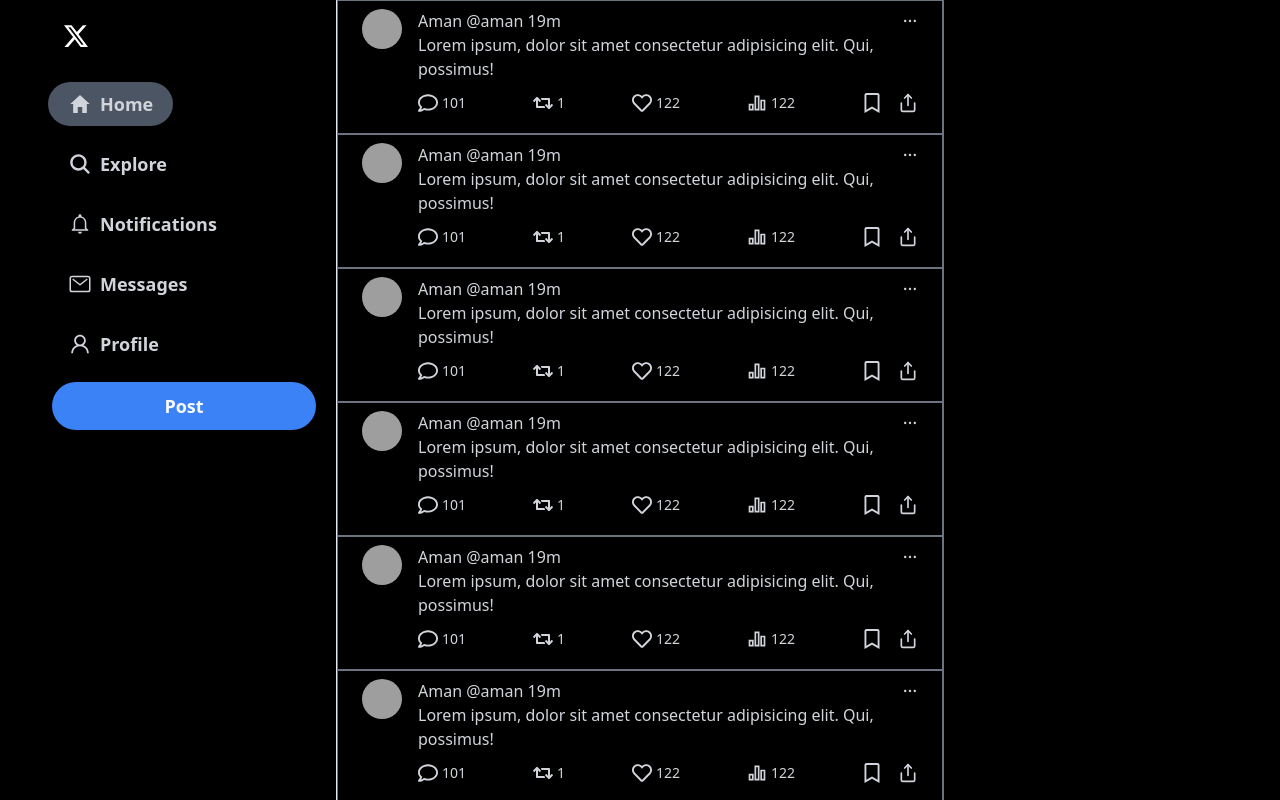
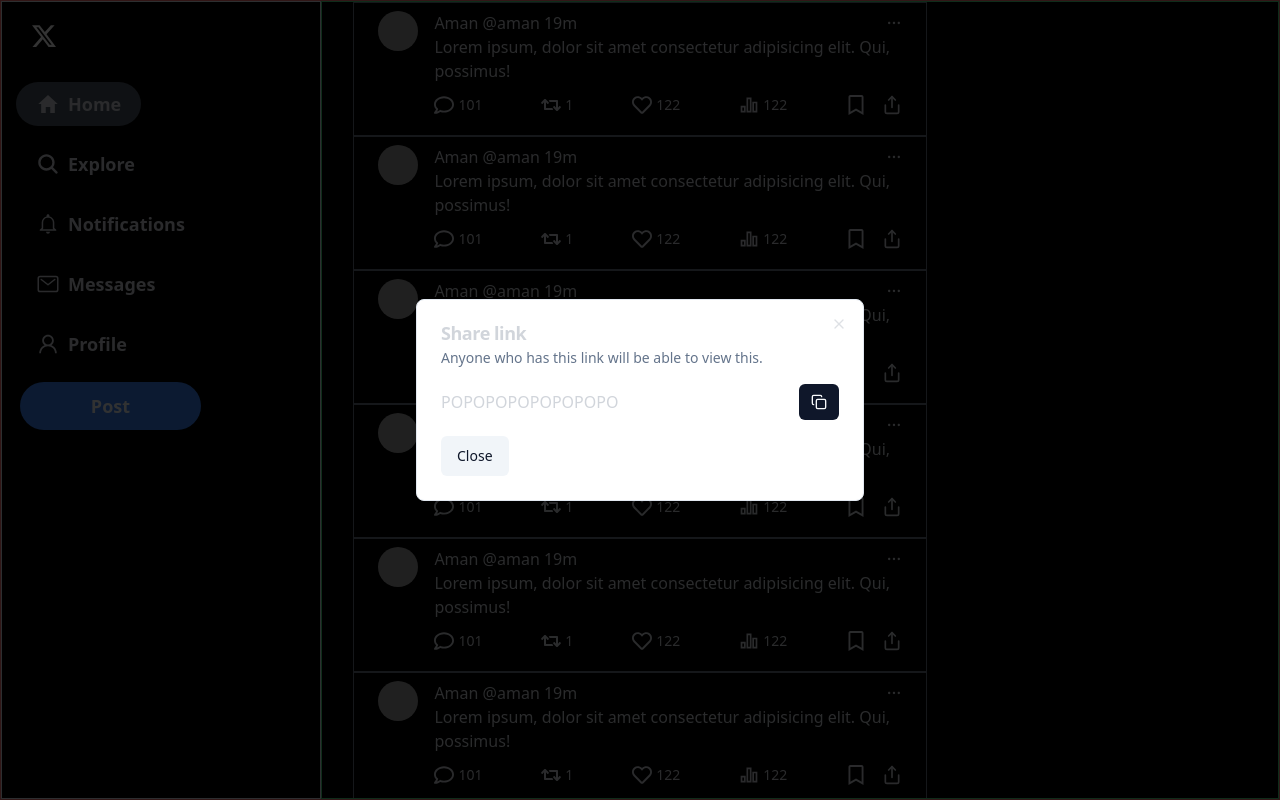
Before and after one commit to AmanWebDev2/twitter_clone, a Next.js app: page /home in a window 1280 px wide. Both pictures are taken after a click on the button "Post". Built offline with nearby package versions, Linux system fonts and the light colour scheme; grey boxes are pictures that could not be loaded.

Commit message:
fixed layout and added post dialog

```diff
--- a/package.json
+++ b/package.json
@@ -10,6 +10,7 @@
   },
   "dependencies": {
     "@radix-ui/react-avatar": "^1.0.4",
+    "@radix-ui/react-dialog": "^1.0.5",
     "@radix-ui/react-slot": "^1.0.2",
     "class-variance-authority": "^0.7.0",
     "clsx": "^2.1.1",
--- a/src/app/(root)/home/page.tsx
+++ b/src/app/(root)/home/page.tsx
@@ -2,23 +2,21 @@
 import LeftNavigation from '../../../components/home/LeftNavigation';
 const page = () => {
   return (
-    <div className='grid grid-cols-12 h-screen'>
-        <div className="col-span-3">
+    <div className='flex justify-center w-full h-screen border border-red-400'>
+        <div className="border w-1/4">
           <LeftNavigation/>
         </div>
-        <div className="col-span-6 border-r-[0.5px] border-l-[0.5px] min-h-screen overflow-y-scroll border-r-slate-500">
+        <div className="border border-green-400 flex justify-center flex-1 overflow-auto">
+          <div className="tweets w-3/5">
           <TweetCard/>
           <TweetCard/>
           <TweetCard/>
           <TweetCard/>
           <TweetCard/>
           <TweetCard/>
-          <TweetCard/>
-          <TweetCard/>
-          <TweetCard/>
-          <TweetCard/>
+          </div>
+          <div className="w-1/3"></div>
         </div>
-        <div className="col-span-3"></div>
     </div>
   )
 }
--- a/src/app/layout.tsx
+++ b/src/app/layout.tsx
@@ -22,7 +22,7 @@
   return (
     <html lang="en">
       <body className={cn(
-            "min-h-screen bg-black container text-gray-300 font-sans antialiased",
+            "min-h-screen bg-black text-gray-300 font-sans antialiased",
           fontSans.variable
         )}>{children}</body>
     </html>
--- a/src/components/home/LeftNavigation.tsx
+++ b/src/components/home/LeftNavigation.tsx
@@ -8,6 +8,7 @@
 import { IoLeafOutline, IoMailOutline, IoSearch } from "react-icons/io5";
 import { AiOutlineUser } from "react-icons/ai";
 import { Button } from "@/components/ui/button";
+import { PostDialog } from "./PostDialog";
 
 interface TwitterSideBarLink {
   title: string;
@@ -47,7 +48,7 @@
   const pathName = usePathname();
 
   return (
-    <header className="flex flex-col w-[88px] mr-10 xl:mr-0 ml-auto xl:w-auto">
+    <header className="fixed top-0 left-0 bottom-0 flex flex-col w-[88px] mr-10 xl:mr-0 ml-auto xl:w-auto">
       <div className="logo mx-5 mt-3">
         <div className="items-start inline-block text-2xl cursor-pointer hover:bg-gray-700 transition-all  p-3 rounded-full">
           <BsTwitterX fill="white" />
@@ -74,10 +75,7 @@
             );
           })}
           <div className="px-5">
-          <Button className=" hidden xl:inline-flex w-full capitalize rounded-full bg-blue-500 hover:bg-blue-600 py-6 font-semibold text-lg">Post</Button>
-        <Button className=" xl:hidden px-5 mx-1 w-full rounded-full bg-blue-500 hover:bg-blue-600 py-6 font-semibold text-lg">
-        <IoLeafOutline />
-        </Button>
+          <PostDialog/>
           </div>
         </nav>
     </header>
--- /dev/null
+++ b/src/components/home/PostDialog.tsx
@@ -0,0 +1,52 @@
+import { Button } from "@/components/ui/button"
+import {
+  Dialog,
+  DialogClose,
+  DialogContent,
+  DialogDescription,
+  DialogFooter,
+  DialogHeader,
+  DialogTitle,
+  DialogTrigger,
+} from "@/components/ui/dialog"
+import { CopyIcon } from "lucide-react"
+import { IoLeafOutline } from "react-icons/io5"
+
+export function PostDialog() {
+  return (
+    <Dialog>
+      <DialogTrigger asChild>
+        <div>
+         <Button className=" hidden xl:inline-flex w-full capitalize rounded-full bg-blue-500 hover:bg-blue-600 py-6 font-semibold text-lg">Post</Button>
+        <Button className=" xl:hidden px-5 mx-1 w-full rounded-full bg-blue-500 hover:bg-blue-600 py-6 font-semibold text-lg">
+        <IoLeafOutline />
+        </Button>
+        </div>
+      </DialogTrigger>
+      <DialogContent className="sm:max-w-md">
+        <DialogHeader>
+          <DialogTitle>Share link</DialogTitle>
+          <DialogDescription>
+            Anyone who has this link will be able to view this.
+          </DialogDescription>
+        </DialogHeader>
+        <div className="flex items-center space-x-2">
+          <div className="grid flex-1 gap-2">
+             POPOPOPOPOPOPOPO
+          </div>
+          <Button type="submit" size="sm" className="px-3">
+            <span className="sr-only">Copy</span>
+            <CopyIcon className="h-4 w-4" />
+          </Button>
+        </div>
+        <DialogFooter className="sm:justify-start">
+          <DialogClose asChild>
+            <Button type="button" variant="secondary">
+              Close
+            </Button>
+          </DialogClose>
+        </DialogFooter>
+      </DialogContent>
+    </Dialog>
+  )
+}
--- a/src/components/home/TweetCard.tsx
+++ b/src/components/home/TweetCard.tsx
@@ -47,7 +47,7 @@
 
 const TweetCardFooter = () => {
   return (
-    <div className="flex items-center justify-between py-3">
+    <div className="flex flex-wrap gap-3 items-center justify-between py-3">
       <div className="reply text-xl hover:rounded-ful hover:text-blue-500">
         <div className="flex items-center gap-1">
           <FaRegComment className="text-xl" />
--- /dev/null
+++ b/src/components/ui/dialog.tsx
@@ -0,0 +1,122 @@
+"use client"
+
+import * as React from "react"
+import * as DialogPrimitive from "@radix-ui/react-dialog"
+import { X } from "lucide-react"
+
+import { cn } from "@/lib/utils"
+
+const Dialog = DialogPrimitive.Root
+
+const DialogTrigger = DialogPrimitive.Trigger
+
+const DialogPortal = DialogPrimitive.Portal
+
+const DialogClose = DialogPrimitive.Close
+
+const DialogOverlay = React.forwardRef<
+  React.ElementRef<typeof DialogPrimitive.Overlay>,
+  React.ComponentPropsWithoutRef<typeof DialogPrimitive.Overlay>
+>(({ className, ...props }, ref) => (
+  <DialogPrimitive.Overlay
+    ref={ref}
+    className={cn(
+      "fixed inset-0 z-50 bg-black/80  data-[state=open]:animate-in data-[state=closed]:animate-out data-[state=closed]:fade-out-0 data-[state=open]:fade-in-0",
+      className
+    )}
+    {...props}
+  />
+))
+DialogOverlay.displayName = DialogPrimitive.Overlay.displayName
+
+const DialogContent = React.forwardRef<
+  React.ElementRef<typeof DialogPrimitive.Content>,
+  React.ComponentPropsWithoutRef<typeof DialogPrimitive.Content>
+>(({ className, children, ...props }, ref) => (
+  <DialogPortal>
+    <DialogOverlay />
+    <DialogPrimitive.Content
+      ref={ref}
+      className={cn(
+        "fixed left-[50%] top-[50%] z-50 grid w-full max-w-lg translate-x-[-50%] translate-y-[-50%] gap-4 border bg-background p-6 shadow-lg duration-200 data-[state=open]:animate-in data-[state=closed]:animate-out data-[state=closed]:fade-out-0 data-[state=open]:fade-in-0 data-[state=closed]:zoom-out-95 data-[state=open]:zoom-in-95 data-[state=closed]:slide-out-to-left-1/2 data-[state=closed]:slide-out-to-top-[48%] data-[state=open]:slide-in-from-left-1/2 data-[state=open]:slide-in-from-top-[48%] sm:rounded-lg",
+        className
+      )}
+      {...props}
+    >
+      {children}
+      <DialogPrimitive.Close className="absolute right-4 top-4 rounded-sm opacity-70 ring-offset-background transition-opacity hover:opacity-100 focus:outline-none focus:ring-2 focus:ring-ring focus:ring-offset-2 disabled:pointer-events-none data-[state=open]:bg-accent data-[state=open]:text-muted-foreground">
+        <X className="h-4 w-4" />
+        <span className="sr-only">Close</span>
+      </DialogPrimitive.Close>
+    </DialogPrimitive.Content>
+  </DialogPortal>
+))
+DialogContent.displayName = DialogPrimitive.Content.displayName
+
+const DialogHeader = ({
+  className,
+  ...props
+}: React.HTMLAttributes<HTMLDivElement>) => (
+  <div
+    className={cn(
+      "flex flex-col space-y-1.5 text-center sm:text-left",
+      className
+    )}
+    {...props}
+  />
+)
+DialogHeader.displayName = "DialogHeader"
+
+const DialogFooter = ({
+  className,
+  ...props
+}: React.HTMLAttributes<HTMLDivElement>) => (
+  <div
+    className={cn(
+      "flex flex-col-reverse sm:flex-row sm:justify-end sm:space-x-2",
+      className
+    )}
+    {...props}
+  />
+)
+DialogFooter.displayName = "DialogFooter"
+
+const DialogTitle = React.forwardRef<
+  React.ElementRef<typeof DialogPrimitive.Title>,
+  React.ComponentPropsWithoutRef<typeof DialogPrimitive.Title>
+>(({ className, ...props }, ref) => (
+  <DialogPrimitive.Title
+    ref={ref}
+    className={cn(
+      "text-lg font-semibold leading-none tracking-tight",
+      className
+    )}
+    {...props}
+  />
+))
+DialogTitle.displayName = DialogPrimitive.Title.displayName
+
+const DialogDescription = React.forwardRef<
+  React.ElementRef<typeof DialogPrimitive.Description>,
+  React.ComponentPropsWithoutRef<typeof DialogPrimitive.Description>
+>(({ className, ...props }, ref) => (
+  <DialogPrimitive.Description
+    ref={ref}
+    className={cn("text-sm text-muted-foreground", className)}
+    {...props}
+  />
+))
+DialogDescription.displayName = DialogPrimitive.Description.displayName
+
+export {
+  Dialog,
+  DialogPortal,
+  DialogOverlay,
+  DialogClose,
+  DialogTrigger,
+  DialogContent,
+  DialogHeader,
+  DialogFooter,
+  DialogTitle,
+  DialogDescription,
+}
```
Also changed, not shown: 1 other file (tests, documents, lock files or other folders).
